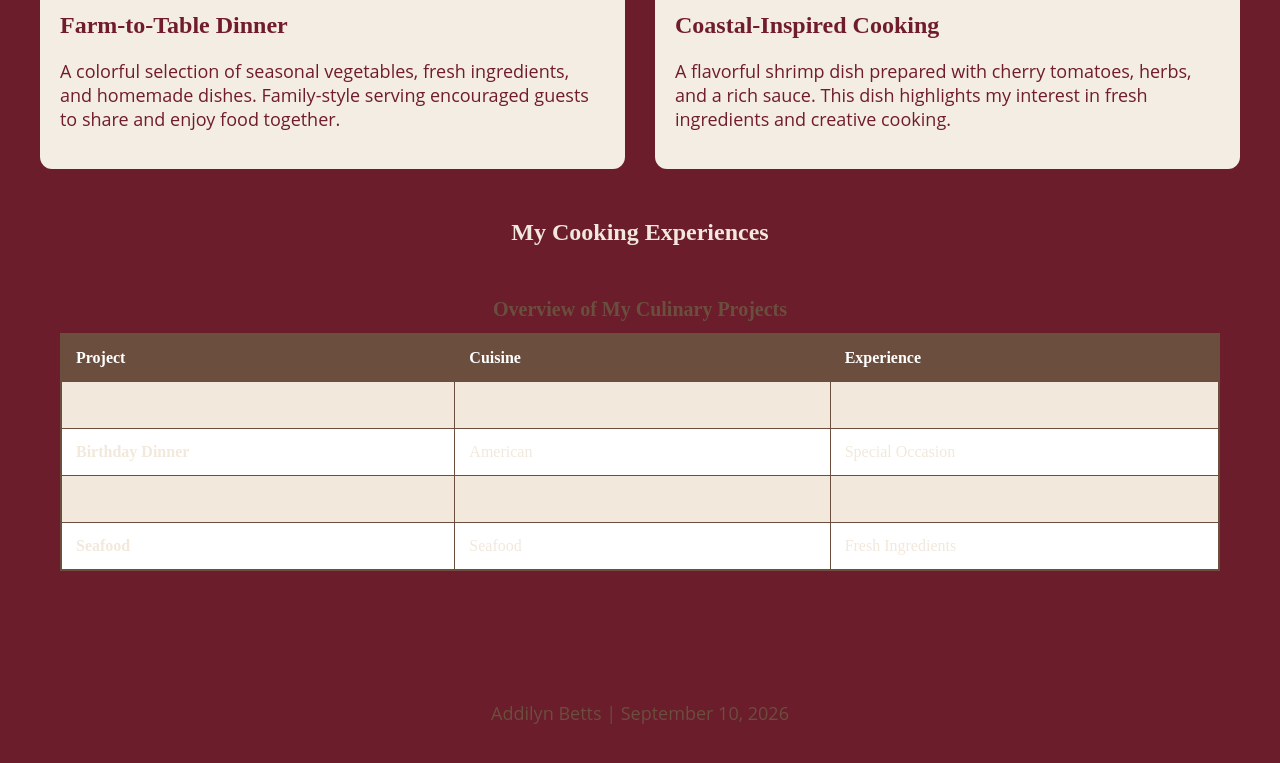
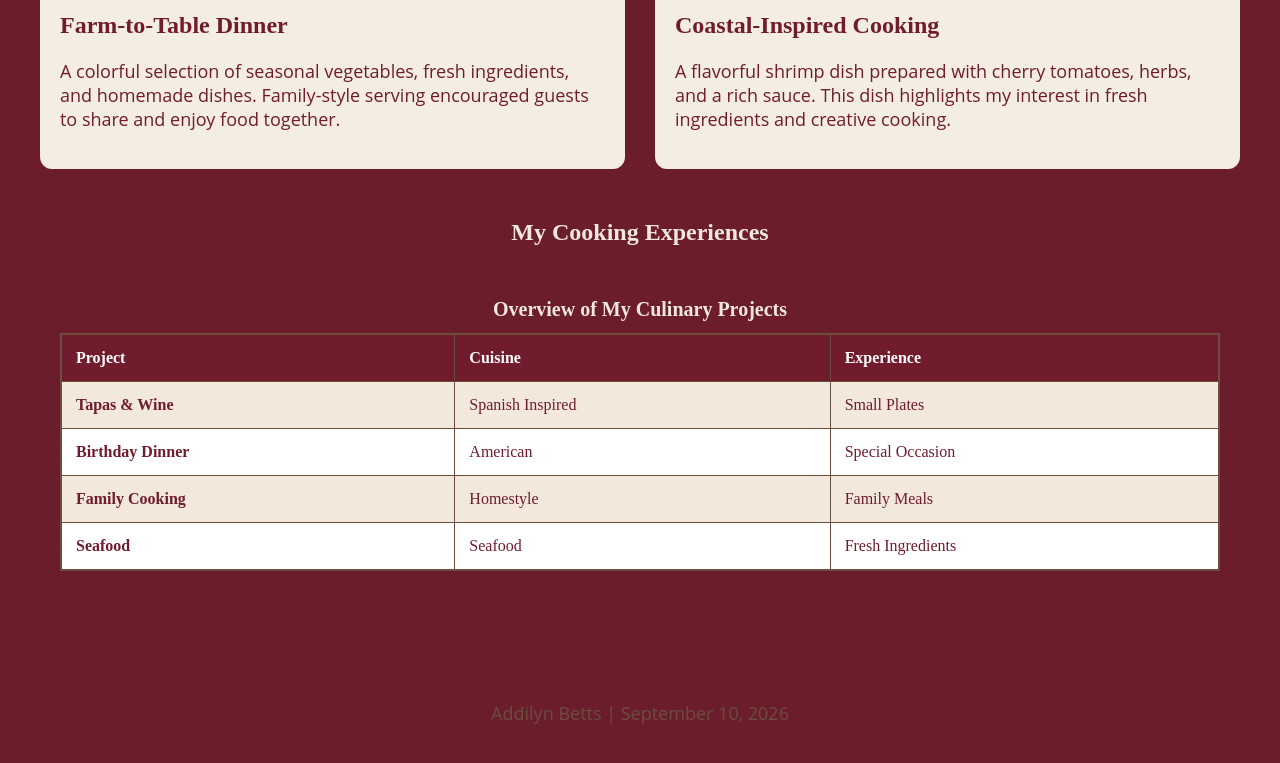
Before and after one commit to arbtdv/webdevelopment, a plain HTML site: page project.html in a window 1280 px wide. Shown: the part 1109-1872 px from the top of the page. Drawn offline with Linux system fonts and the light colour scheme.

Commit message:
Fix table colors and improve styling
Updated table styles to enhance readability.

```diff
--- a/style.css
+++ b/style.css
@@ -470,3 +470,18 @@ main p {
 .reflection-page main h1 {
     color: #F2E8DC;
 }
+
+/* Fix table colors */
+table tbody td,
+table tbody th {
+    color: #701C2C !important;
+}
+
+table caption {
+    color: #F2E8DC !important;
+}
+
+table thead th {
+    background-color: #701C2C;
+    color: #FFFFFF !important;
+}
```
